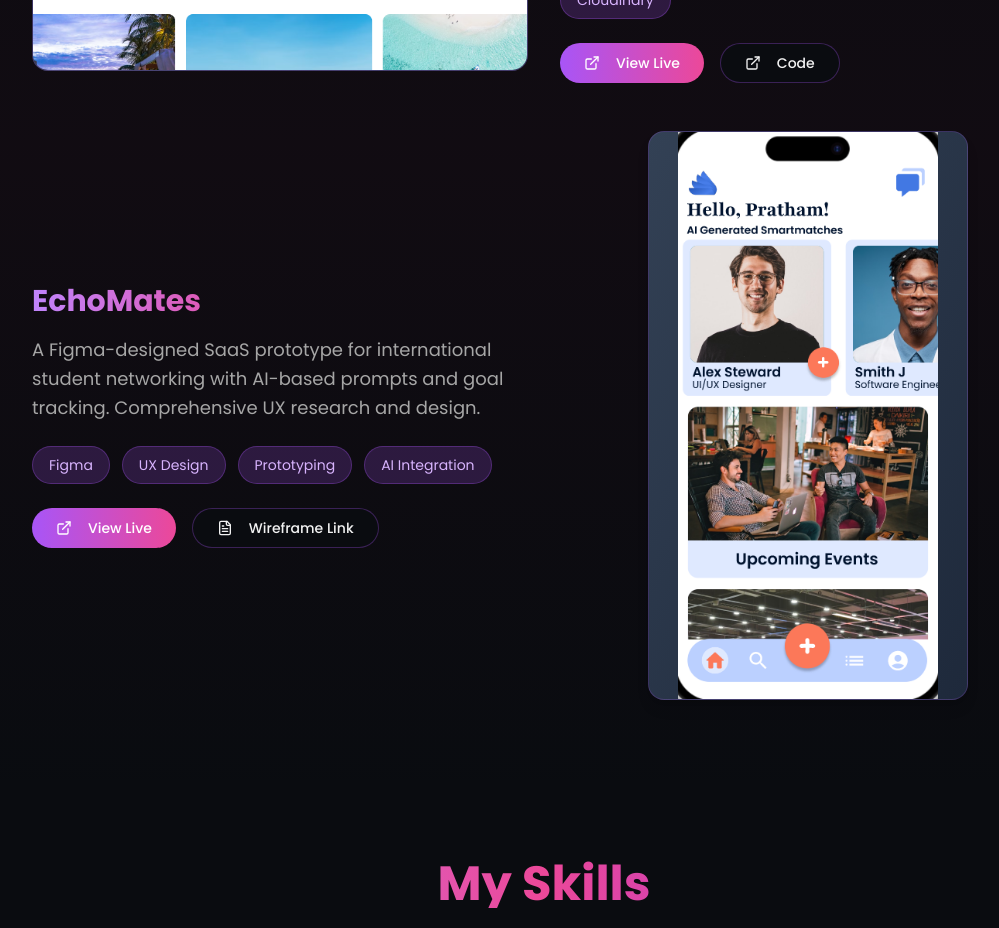
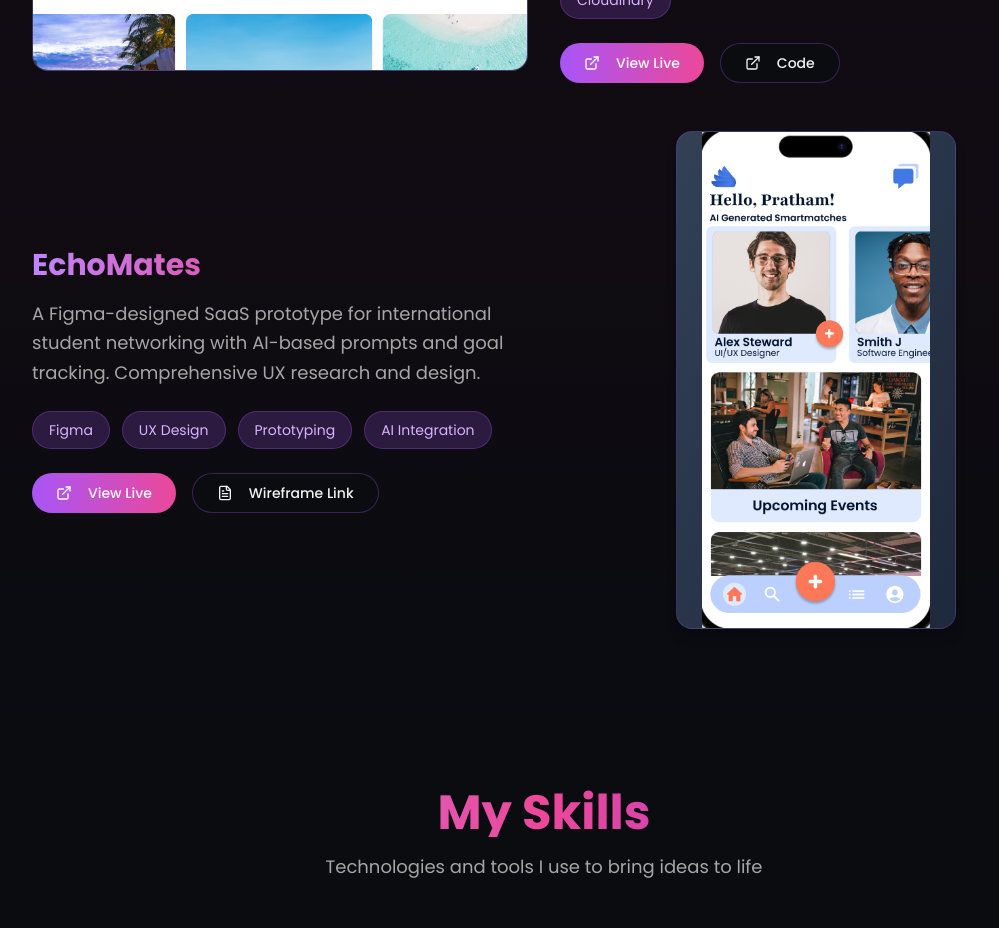
Before and after one commit to SumerThakur1771/sumer-thakur-portfolio, a React (Vite) app: page / in a window 1280 px wide. Shown: the part 1840-2768 px from the top of the page, without its empty margins (96-1095 px from the left). Built offline with nearby package versions, Linux system fonts and the light colour scheme.

Commit message:
again made some changes

```diff
--- a/src/components/Projects.tsx
+++ b/src/components/Projects.tsx
@@ -167,9 +167,13 @@ const Projects = () => {
               style={{ animationDelay: `${index * 0.2}s` }}
             >
               {/* Project Image */}
-              <div className="w-full lg:w-1/2 flex justify-center items-center">
+              <div
+                className={`w-full ${
+                  project.type === 'mobile' ? 'lg:w-[280px] mx-auto' : 'lg:w-1/2'
+                } flex justify-center items-center`}
+              >
                 {project.type === 'mobile' ? (
-                  <div className="aspect-[9/16] w-full max-w-xs bg-gradient-to-br from-slate-700 to-slate-800 rounded-2xl overflow-hidden border border-purple-500/20 shadow-lg">
+                  <div className="aspect-[9/16] w-full bg-gradient-to-br from-slate-700 to-slate-800 rounded-2xl overflow-hidden border border-purple-500/20 shadow-lg">
                     <img
                       src={project.image}
                       alt={project.title}
```
